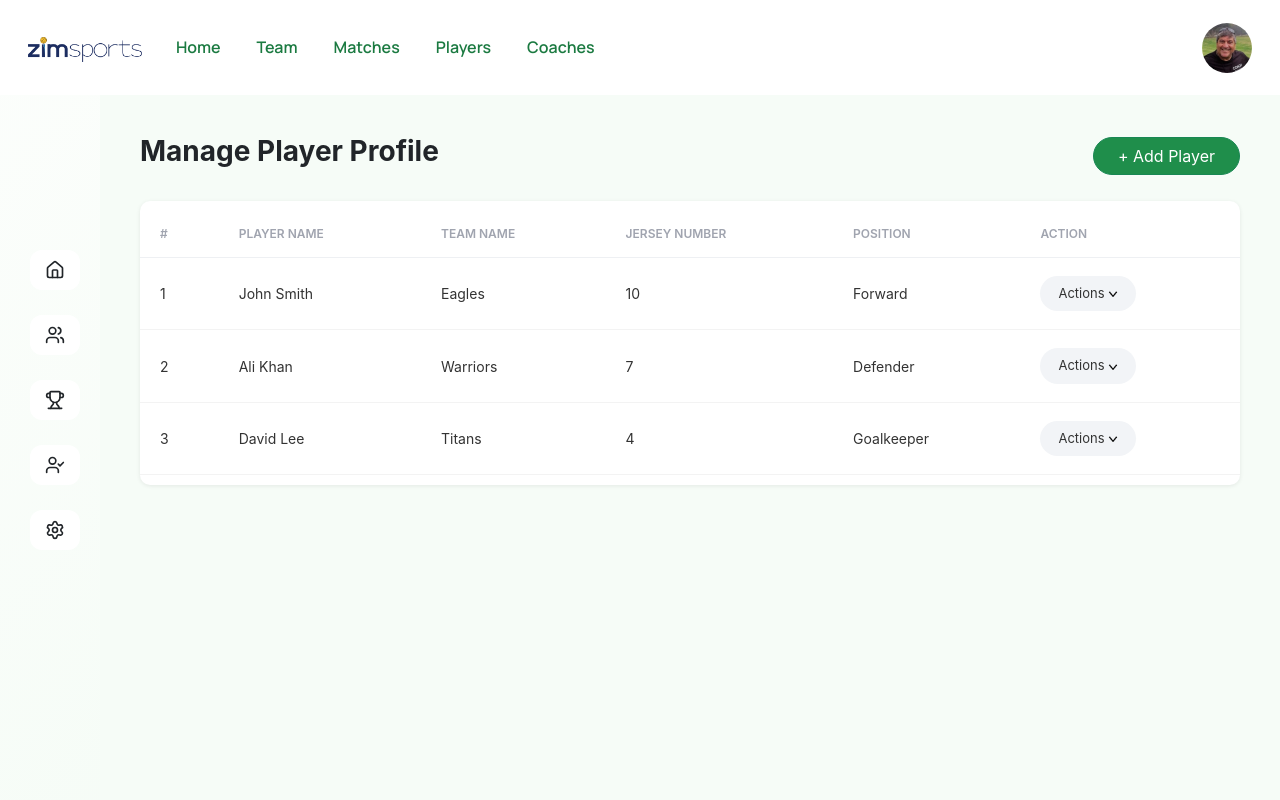
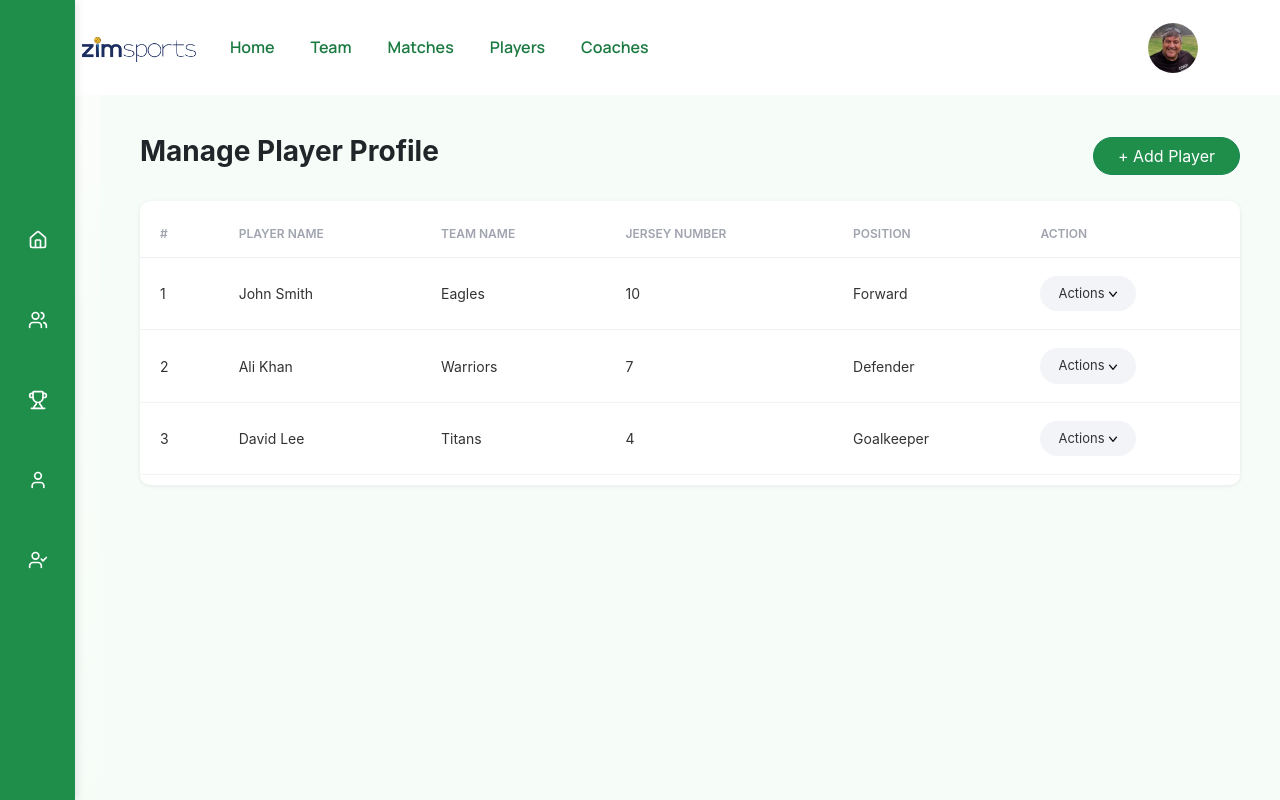
Before and after one commit to Zeeshanprojects/ZimSportsWebsite, a React (Vite) app in the folder zimsports/: page /players in a window 1280 px wide. Built offline with nearby package versions, Linux system fonts and the light colour scheme; the HTML template or start-up script is replaced by a standard one.

Commit message:
updated code

```diff
--- a/zimsports/src/Components/DashboardNavbar.jsx
+++ b/zimsports/src/Components/DashboardNavbar.jsx
@@ -9,7 +9,7 @@ export default function DashboardNavbar() {
       {/* Navbar */}
       <nav className="navbar navbar-expand-lg navbar-light bg-white p-3 ">
         {/* Container wrapper */}
-        <div className="container-fluid">
+        <div className="container">
           {/* Toggle button */}
           <button
             data-mdb-collapse-init=""
--- a/zimsports/src/Components/DashboardSidebar.jsx
+++ b/zimsports/src/Components/DashboardSidebar.jsx
@@ -1,5 +1,5 @@
 import React from 'react'
-import { Home, Users, Trophy, UserCheck, Settings } from "lucide-react";
+import { Home, Users, Trophy, UserCheck, User } from "lucide-react";
 import "../assets/CSS/DashboardSidebar.css";
 export default function DashboardSidebar() {
   return (
@@ -7,20 +7,20 @@ export default function DashboardSidebar() {
   {/* Sidebar */}
      <aside className="sidebar">
       <ul>
-          <li>
+        <li data-tooltip="Home">
           <Home size={20} />
         </li>
-          <li>
+        <li data-tooltip="Teams">
           <Users size={20} />
         </li>
-          <li>
+        <li data-tooltip="Matches">
           <Trophy size={20} />
         </li>
-          <li>
+        <li data-tooltip="Players">
+          <User size={20} />
+        </li>
+        <li data-tooltip="Coaches">
           <UserCheck size={20} />
-          </li>
-          <li>
-            <Settings size={20} />
         </li>
       </ul>
     </aside>
--- a/zimsports/src/assets/CSS/DashboardSidebar.css
+++ b/zimsports/src/assets/CSS/DashboardSidebar.css
@@ -1,39 +1,75 @@
 .sidebar {
   position: fixed;
-  top: 50%;
-  left: 30px; /* adjust as needed */
-  transform: translateY(-50%); /* centers vertically */
+  top: 0;
+  left: 0;
+  height: 100vh;
+  width: 75px;
+  background-color: #1f8e4b;
   display: flex;
   flex-direction: column;
+  justify-content: center; /* centers vertically */
   align-items: center;
-  z-index: 1000;
+  box-shadow: 2px 0 8px rgba(0, 0, 0, 0.1);
+  z-index: 10;
 }
 
 .sidebar ul {
   list-style: none;
+  padding: 0;
+  margin: 0;
   display: flex;
   flex-direction: column;
-  gap: 25px;
-  padding: 0;
-  margin: 0;
+  gap: 35px; /* evenly spaced */
 }
 
 .sidebar li {
-  background: #fff;
-  border-radius: 12px;
-  padding: 10px 15px;
+  position: relative;
+  color: white;
+  cursor: pointer;
+  width: 45px;
+  height: 45px;
+  border-radius: 50%;
   display: flex;
   justify-content: center;
-  cursor: pointer;
-  transition: all 0.3s;
+  align-items: center;
+  transition: all 0.25s ease-in-out;
 }
 
+/* Add hover background */
 .sidebar li:hover {
-  background-color: #1f8e4b;
-  color: #fff;
+  background-color: rgba(255, 255, 255, 0.15);
+  transform: scale(1.1);
+  color: #dfffe7;
 }
 
-.sidebar li:hover {
-  background-color: #1f8e4b;
-  color: #fff;
+/* Tooltip Styling */
+.sidebar li::after {
+  content: attr(data-tooltip);
+  position: absolute;
+  left: 80px;
+  top: 50%;
+  transform: translateY(-50%);
+  background-color: rgba(0, 0, 0, 0.85);
+  color: white;
+  font-size: 12px;
+  padding: 6px 10px;
+  border-radius: 6px;
+  white-space: nowrap;
+  opacity: 0;
+  pointer-events: none;
+  transition: all 0.2s ease;
 }
+
+.sidebar li:hover::after {
+  opacity: 1;
+  transform: translateY(-50%) translateX(6px);
+}
+
+/* Optional: smooth fade for icons */
+.sidebar li svg {
+  transition: transform 0.25s ease;
+}
+
+.sidebar li:hover svg {
+  transform: scale(1.1);
+}
```
Lines whose indentation alone changed are shown as unchanged.
